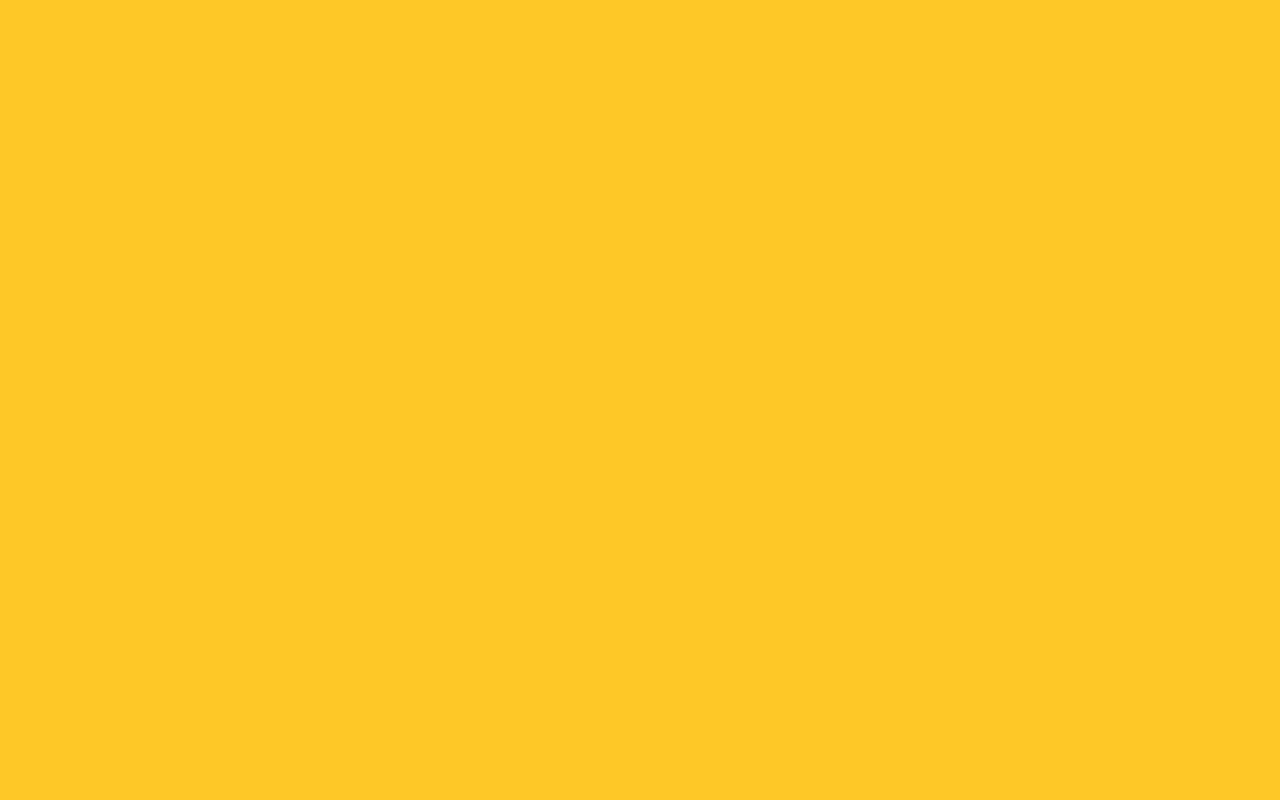
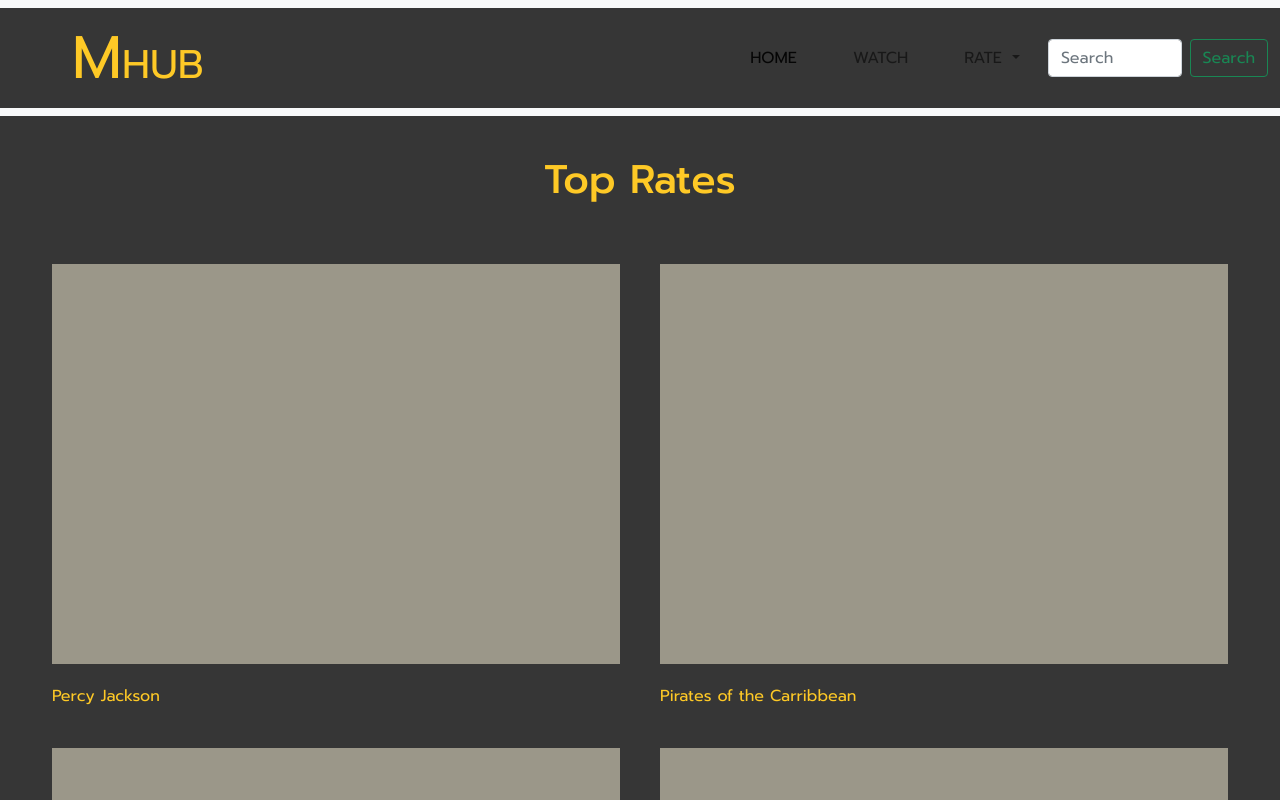
Before and after one commit to witwawit/mhub, a Vue app: page /rate in a window 1280 px wide. Shown: the top 800 px of the page. Built offline with nearby package versions, Linux system fonts and the light colour scheme.

Commit message:
update javascript

```diff
--- a/src/components/common/NavBar.vue
+++ b/src/components/common/NavBar.vue
@@ -1,23 +1,125 @@
 <template>
-  <nav>
-    <div class="max-width">
+  <nav class="navbar navbar-expand-lg navbar-light bg-light">
+    <div class="container-fluid">
+      <a class="navbar-brand" href="/"><span>M</span>HUB</a>
+      <button
+        class="navbar-toggler"
+        type="button"
+        data-bs-toggle="collapse"
+        data-bs-target="#navbarSupportedContent"
+        aria-controls="navbarSupportedContent"
+        aria-expanded="false"
+        aria-label="Toggle navigation"
+      >
+        <span class="navbar-toggler-icon"></span>
+      </button>
+      <div class="collapse navbar-collapse" id="navbarSupportedContent">
+        <ul class="navbar-nav me-auto mb-2 mb-lg-0">
+          <li class="nav-item">
+            <router-link class="nav-link active" aria-current="page" to="/"
+              >HOME</router-link
+            >
+          </li>
+          <li class="nav-item">
+            <router-link class="nav-link" to="/watch">WATCH</router-link>
+          </li>
+          <li class="nav-item dropdown">
+            <router-link
+              class="nav-link dropdown-toggle"
+              to="/rate"
+              id="navbarDropdown"
+              role="button"
+              data-bs-toggle="dropdown"
+              aria-expanded="false"
+            >
+              RATE
+            </router-link>
+            <ul class="dropdown-menu" aria-labelledby="navbarDropdown">
+              <li>
+                <router-link class="dropdown-item" to="/rate"
+                  >TOP RATES</router-link
+                >
+              </li>
+              <li>
+                <router-link class="dropdown-item" to="/rate"
+                  >MOST RECENT</router-link
+                >
+              </li>
+              <li>
+                <router-link class="dropdown-item" to="/rate"
+                  >MOST VIEW</router-link
+                >
+              </li>
+              <li>
+                <router-link class="dropdown-item" to="/rate"
+                  >MOST LIKE</router-link
+                >
+              </li>
+            </ul>
+          </li>
+        </ul>
+        <form class="d-flex">
+          <input
+            class="form-control me-2"
+            type="search"
+            placeholder="Search"
+            aria-label="Search"
+          />
+          <button class="btn btn-outline-success" type="submit">Search</button>
+        </form>
+      </div>
+    </div>
+    <!-- <div class="max-width">
       <div class="logo">
         <a href=""><span>M</span>HUB</a>
       </div>
 
       <ul class="menu">
         <li><router-link to="/">HOME</router-link></li>
-        <li><a href="">RATING</a></li>
+        <li><router-link to="/rate">RATING</router-link></li>
         <li><router-link to="/watch">WATCH</router-link></li>
       </ul>
 
       <a href=""><div class="profile"></div></a>
-    </div>
+    </div> -->
   </nav>
 </template>
 
 <style scoped>
-nav {
+.container-fluid {
+  background: #363636;
+}
+.navbar-brand span {
+  font-size: 60px;
+}
+.navbar-brand {
+  margin-left: 60px;
+  color: #fec926;
+  font-size: 40px;
+}
+.navbar-brand:hover {
+  color: #fec926;
+}
+.nav-link {
+  color: #fec926;
+  margin: 20px;
+}
+#navbarSupportedContent{
+  margin-left: 40%;
+}
+@media (max-width: 550px) {
+  .container-fluid{
+    background: #fec926;
+  }
+  .navbar-brand {
+    margin-left: 20px;
+    color: #363636;
+  }
+  .navbar-brand:hover {
+    color: #363636;
+  }
+}
+/* nav {
   background: #363636;
   width: 100%;
   padding: 15px 0;
@@ -36,7 +138,7 @@ nav .logo span {
   font-size: 90px;
 }
 nav .menu {
-  margin-left: 500px; /*ถ้า respon แล้วเอ๋อ เอาออก */
+  margin-left: 500px;
 }
 nav .menu li {
   list-style: none;
@@ -65,5 +167,5 @@ nav .profile {
     color: #363636;
   }
 
-}
+} */
 </style>
--- a/src/components/common/NewCorou.vue
+++ b/src/components/common/NewCorou.vue
@@ -28,13 +28,13 @@
     </div>
     <div class="carousel-inner">
       <div class="carousel-item active">
-        <img src="~@/assets/img/1.jpeg" class="d-block w-100" alt="" />
+        <router-link to="/watch"><img src="~@/assets/img/1.jpeg" class="d-block w-100" alt="" /></router-link>
       </div>
       <div class="carousel-item">
-        <img src="~@/assets/img/2.jpeg" class="d-block w-100" alt="" />
+        <router-link to="/watch"><img src="~@/assets/img/2.jpeg" class="d-block w-100" alt="" /></router-link>
       </div>
       <div class="carousel-item">
-        <img src="~@/assets/img/3.jpeg" class="d-block w-100" alt="" />
+        <router-link to="/watch"><img src="~@/assets/img/3.jpeg" class="d-block w-100" alt="" /></router-link>
       </div>
     </div>
     <button
--- a/src/components/common/RateList.vue
+++ b/src/components/common/RateList.vue
@@ -7,7 +7,16 @@
 
       <div class="list-row">
         <div v-for="(item, index) in list" :key="index" class="col-12 col-sm-6">
-          <a href="#" class="box">{{ item }}</a>
+          <router-link
+            :to="{
+              name: 'rate',
+              query: {
+                by: item.query,
+              },
+            }"
+            class="box"
+            >{{ item.text }}</router-link
+          >
         </div>
       </div>
     </div>
@@ -18,7 +27,13 @@
 export default {
   data() {
     return {
-      list: ["top rates", "most recent", "most view", "mostlike"],
+      // list: ["top rates", "most recent", "most view", "mostlike"],
+      list: [
+        { query: "top", text: "Top Rates" },
+        { query: "recent", text: "Most Recent" },
+        { query: "view", text: "Most View" },
+        { query: "like", text: "Most Like" },
+      ],
     };
   },
 };
@@ -63,7 +78,7 @@ h3 {
   .rating {
     background: #fec926;
   }
-  h3{
+  h3 {
     color: #363636;
   }
 }
--- /dev/null
+++ b/src/components/common/RateTopic.vue
@@ -0,0 +1,89 @@
+<template>
+  <div>
+    <section>
+      <div class="max-width">
+        <div class="d-flex flex-wrap justify-content-center">
+          <h1>{{title}}</h1>
+        </div>
+        <div class="eiei d-flex flex-wrap justify-content-center">
+          <div v-for="item in list" :key="`k-${item}`" class="col-12 col-lg-6">
+            <a href="" class="box2"></a>
+            <p>{{ item }}</p>
+          </div>
+        </div>
+      </div>
+    </section>
+  </div>
+</template>
+
+<script>
+export default {
+  props: {
+    title: {
+      type: String,
+      default: "Top Rates",
+    },
+  },
+  data() {
+    return {
+      list: [
+        "Percy Jackson",
+        "Pirates of the Carribbean",
+        "Avatar",
+        "KingsMan",
+        "Harry Potter",
+        "Star Wars",
+        "Kimetsu No Yaiba",
+        "Ready Player One",
+      ],
+    };
+  },
+  components: {},
+  setup() {},
+};
+</script>
+
+<style scoped>
+section {
+  background: #363636;
+}
+h1 {
+  color: #fec926;
+  font-weight: 500;
+  padding-top: 40px;
+}
+.eiei {
+  padding: 2rem;
+}
+.box2 {
+  margin: 20px;
+  background: cornsilk;
+  display: flex;
+  justify-content: center;
+  align-items: center;
+  height: 400px;
+  opacity: 50%;
+  transition: 0.3s ease;
+}
+.box2:hover {
+  cursor: pointer;
+  opacity: 100%;
+}
+p {
+  margin: 20px;
+  color: #fec926;
+}
+@media (max-width: 550px) {
+  section {
+    background: #fec926;
+  }
+  h1 {
+    color: #363636;
+    padding-top: 40px;
+    font-weight: 400;
+  }
+  p {
+    color: #363636;
+  }
+}
+</style>
--- a/src/components/common/WatchDetail.vue
+++ b/src/components/common/WatchDetail.vue
@@ -1,7 +1,7 @@
 <template>
   <section class="bigpic">
     <div class="pic">
-      <img src="~@/assets/img/1.jpeg" alt="" />
+      <img src="~@/assets/img/2.jpeg" alt="" />
     </div>
     <div class="container">
       <h1>Percy Jackson</h1>
--- a/src/router/index.js
+++ b/src/router/index.js
@@ -7,13 +7,16 @@ import Rate from '@/views/Rate'
 Vue.use(VueRouter)
 
 const routes = [
-	{ path: '/', name: Home, component: Home },
-	{ path: '/watch', name: Watch, component: Watch },
-	{ path: '/rate' , name: Rate, component: Rate}
+	{ path: '/', name: "home", component: Home },
+	{ path: '/watch', name: "watch", component: Watch },
+	{ path: '/rate', name: "rate", component: Rate }
 ]
 
 const router = new VueRouter({
 	mode: "history",
-	routes
+	routes,
+	scrollBehavior() {
+		return { x: 0, y: 0 }
+	}
 })
 export default router;
--- a/src/views/Rate.vue
+++ b/src/views/Rate.vue
@@ -1,17 +1,56 @@
 <template>
-<div>
-
-</div>
+  <div>
+    <!-- navbar -->
+    <nav-bar />
+    <!-- <div>{{ topicTitle }}</div> -->
+    <!-- Topic @ Box -->
+    <rate-topic :title="topicTitle"/>
+    <!-- footer -->
+    <custom-foot />
+  </div>
 </template>
 
 <script>
+import NavBar from "@/components/common/NavBar.vue";
+import CustomFoot from "@/components/common/CustomFoot.vue";
+import RateTopic from "@/components/common/RateTopic.vue";
+
 export default {
-    setup() {
-
+  components: { NavBar, CustomFoot, RateTopic },
+  data() {
+    return {
+      ratingList: [
+        { key: "top", text: "Top Rates" },
+        { key: "recent", text: "Most Recent" },
+        { key: "view", text: "Most View" },
+        { key: "like", text: "Most Like" },
+      ]
+    };
+  },
+  computed: {
+    queryString() {
+			// /rate?link=
+			if (this.$route.query.by) {
+				return this.$route.query.by;
+			}
+      return this.ratingList[0].key; //กำหนดค่า default เริ่มต้น ในตำแหน่ง ratinglist ที่ 0 คือ Top Rate
     },
-}
+    topicTitle() {
+			// const number = 3;
+			// const test = [1,2,3,4,5].find(item => item === number);
+      const value = this.ratingList.find((element) => { // find หาค่า element ใน Rating list
+        console.log("item", element.key, element.text);
+        if (this.queryString === element.key) {
+          return element;
+        }
+      });
+			// short hand
+			// const value = this.ratingList.find((element) => this.queryString === element.key);
+      return value?.text;
+    },
+  }
+};
 </script>
 
 <style scoped>
-
 </style>
```
